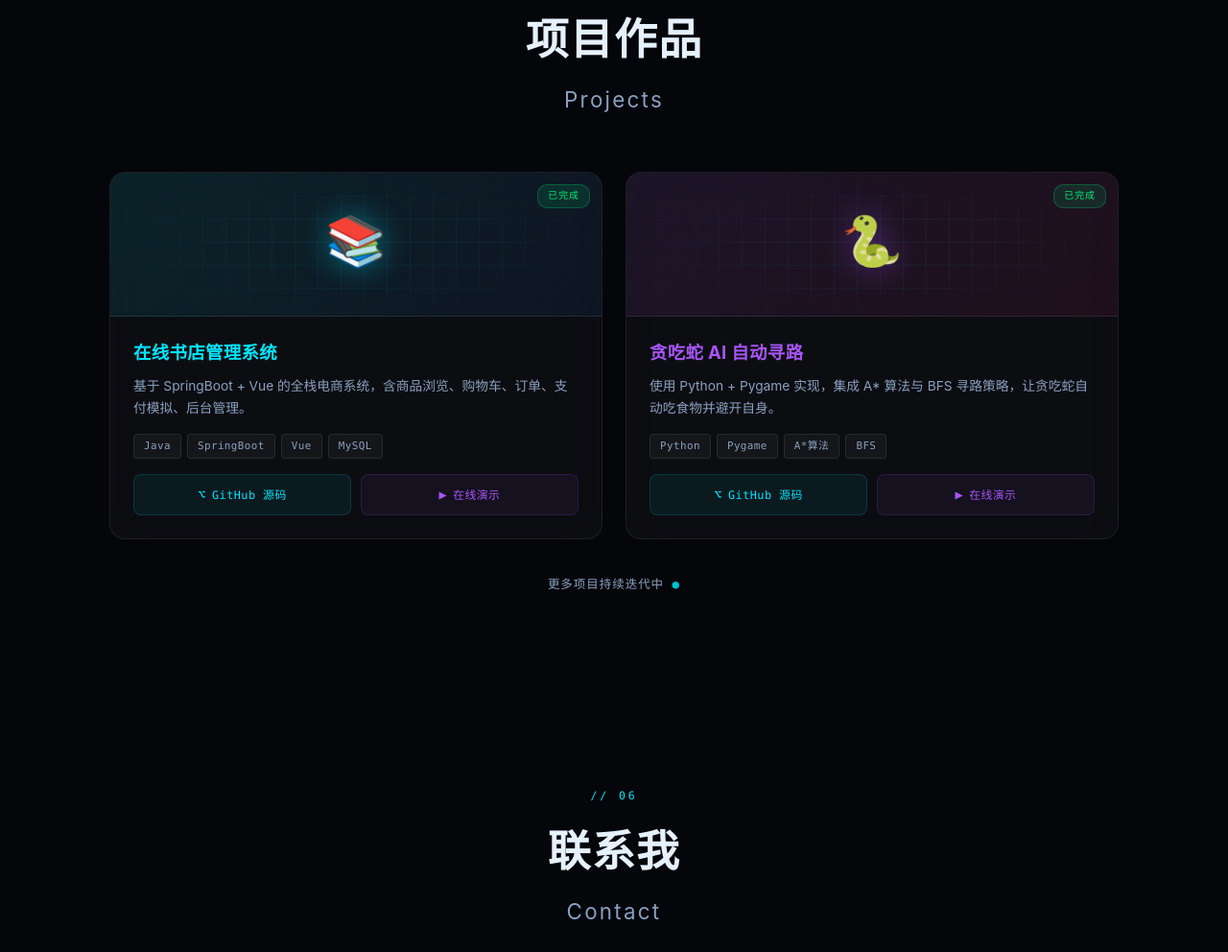
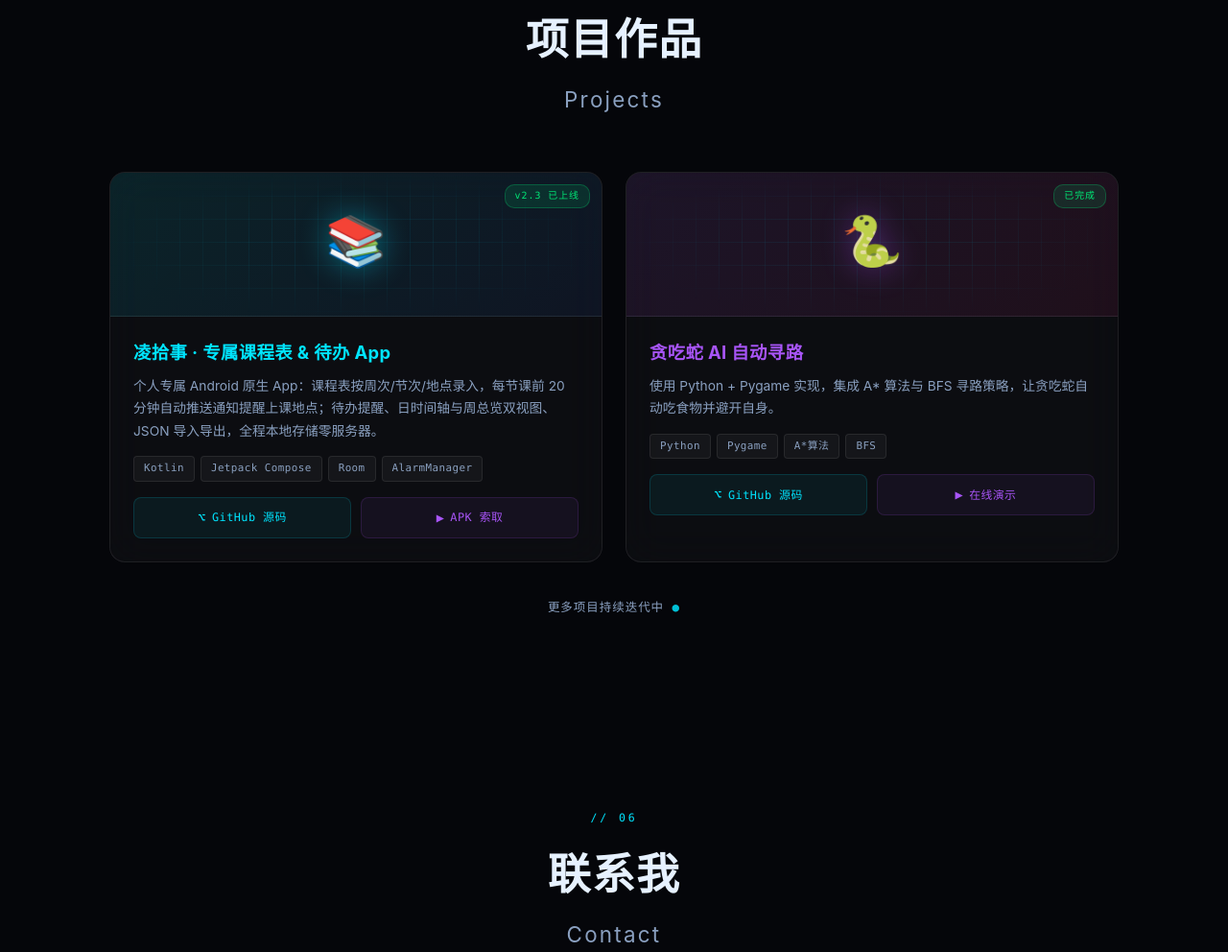
Before and after one commit to absurd05/jax-portfolio, a plain HTML site: page index.html in a window 1280 px wide. Shown: the part 3546-4538 px from the top of the page at 96% size. Drawn offline with Linux system fonts and the light colour scheme; no server answers.

Commit message:
Replace placeholder with real project: 凌拾事 App

```diff
--- a/index.html
+++ b/index.html
@@ -234,20 +234,20 @@
           <div class="pc-cover">
             <div class="pc-cover-grid"></div>
             <span class="pc-emoji">📚</span>
-            <span class="pc-status">已完成</span>
+            <span class="pc-status">v2.3 已上线</span>
           </div>
           <div class="pc-body">
-            <h3 class="pc-title">在线书店管理系统</h3>
-            <p class="pc-desc">基于 SpringBoot + Vue 的全栈电商系统，含商品浏览、购物车、订单、支付模拟、后台管理。</p>
+            <h3 class="pc-title">凌拾事 · 专属课程表 & 待办 App</h3>
+            <p class="pc-desc">个人专属 Android 原生 App：课程表按周次/节次/地点录入，每节课前 20 分钟自动推送通知提醒上课地点；待办提醒、日时间轴与周总览双视图、JSON 导入导出，全程本地存储零服务器。</p>
             <div class="pc-tags">
-              <span>Java</span><span>SpringBoot</span><span>Vue</span><span>MySQL</span>
+              <span>Kotlin</span><span>Jetpack Compose</span><span>Room</span><span>AlarmManager</span>
             </div>
             <div class="pc-links">
               <a href="https://github.com/absurd05" target="_blank" rel="noopener" class="pc-link">
                 <i>⌥</i> GitHub 源码
               </a>
-              <a href="#" target="_blank" rel="noopener" class="pc-link pc-link-demo">
-                <i>▶</i> 在线演示
+              <a href="#contact" class="pc-link pc-link-demo">
+                <i>▶</i> APK 索取
               </a>
             </div>
           </div>
```
